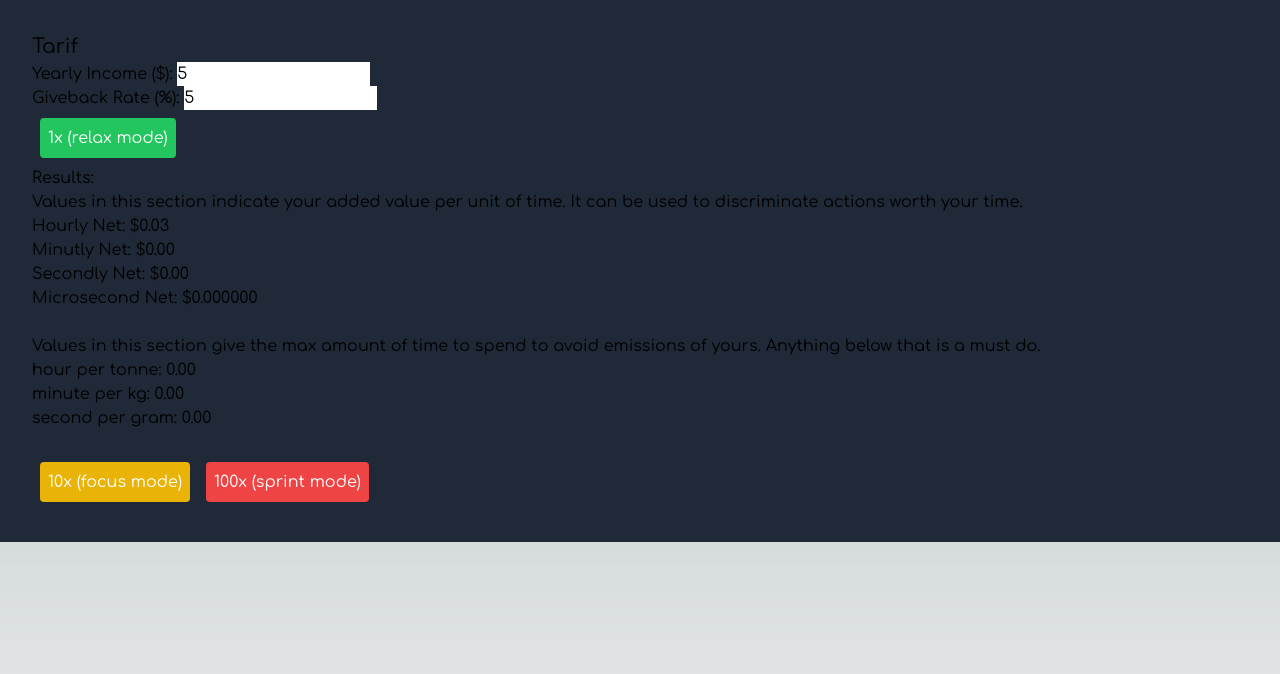
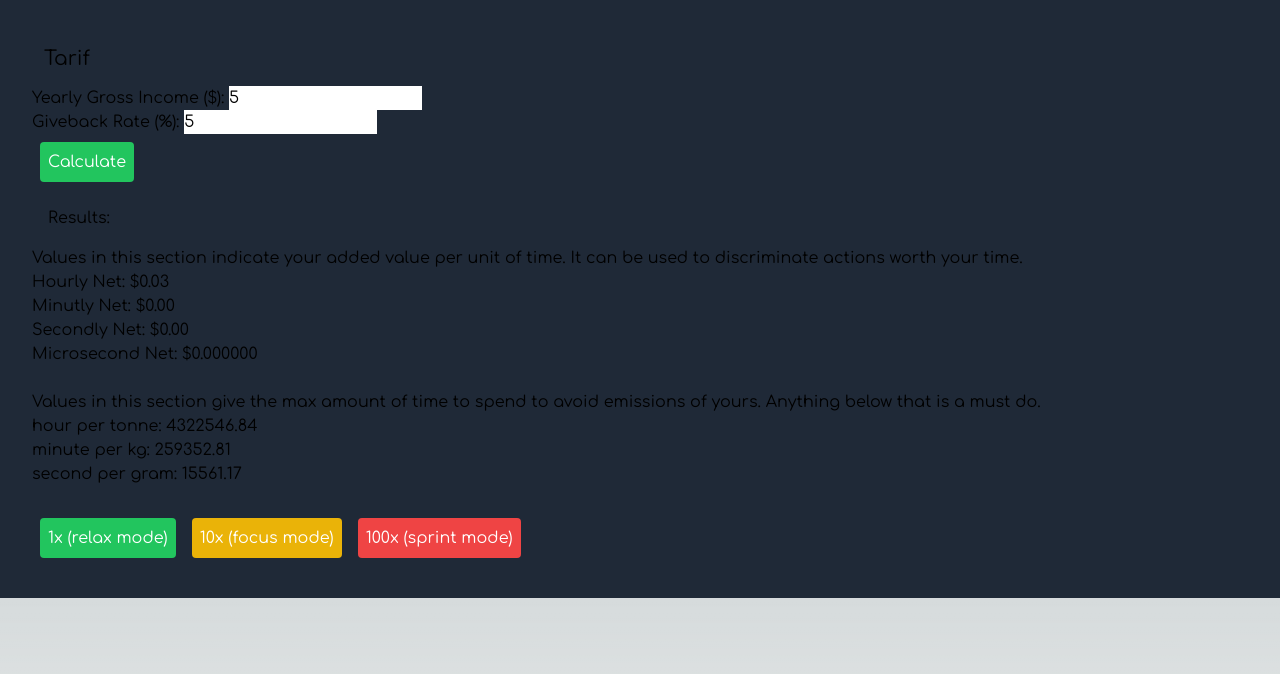
Before and after one commit to samuelnihoul/tarif, a Next.js app: page / in a window 1280 px wide. Both pictures are taken after typing "5", "5" into the empty fields and a click on the button "Calculate". Shown: the top 674 px of the page. Built offline with nearby package versions, Linux system fonts and the light colour scheme.

Commit message:
fixed the rates

```diff
--- a/app/page.tsx
+++ b/app/page.tsx
@@ -22,9 +22,9 @@ const Calculator: React.FC = () => {
     const minutlyNet = hourlyNet / 60;
     const secondlyNet = minutlyNet / 60;
     const microsecondNet = secondlyNet / 1000;
-    const hourPerTonne = hourlyNet / SCC;
-    const minutePerKg = minutlyNet / (SCC / 1000);
-    const secondPerGram = secondlyNet / (SCC / 1000000);
+    const hourPerTonne = SCC / hourlyNet;
+    const minutePerKg = (SCC / 1000) / minutlyNet;
+    const secondPerGram = (SCC / 1000000) / secondlyNet;
 
     setResult({
       hourlyNet,
@@ -39,9 +39,9 @@ const Calculator: React.FC = () => {
 
   return (
     <div className="container mx-auto p-8 bg-gray-800 ">
-      <h1 className="text-xl">Tarif</h1>
+      <h1 className="text-xl m-3">Tarif</h1>
       <label>
-        Yearly Income ($):&nbsp;
+        Yearly Gross Income ($):&nbsp;
         <input
           type="number"
           value={yearlyIncome}
@@ -60,11 +60,11 @@ const Calculator: React.FC = () => {
         />
       </label>
       <br />
-      <button onClick={() => calculate()} className="text-m p-2 m-2 bg-green-500 text-white rounded">{result ? '1x (relax mode)' : 'Calculate'}</button>
+      <button onClick={() => calculate()} className="text-m p-2 m-2 bg-green-500 text-white rounded">Calculate</button>
 
       {result && (
         <div>
-          <h2 className="text-l">Results:</h2>
+          <h2 className="text-l p-2 m-2">Results:</h2>
           Values in this section indicate your added value per unit of time. It can be used to discriminate actions worth your time.
           <div>Hourly Net: ${result.hourlyNet.toFixed(2)}</div>
           <div>Minutly Net: ${result.minutlyNet.toFixed(2)}</div>
@@ -75,6 +75,7 @@ const Calculator: React.FC = () => {
           <div>hour per tonne: {result.hourPerTonne.toFixed(2)}</div>
           <div>minute per kg: {result.minutePerKg.toFixed(2)}</div>
           <div>second per gram: {result.secondPerGram.toFixed(2)}</div><br />
+          <button onClick={() => calculate(1)} className="m-2 p-2 bg-green-500 text-white rounded">1x (relax mode)</button>
           <button onClick={() => calculate(10)} className="m-2 p-2 bg-yellow-500 text-white rounded">10x (focus mode)</button>
           <button onClick={() => calculate(100)} className="m-2 p-2 bg-red-500 text-white rounded">100x (sprint mode)
           </button>
```
